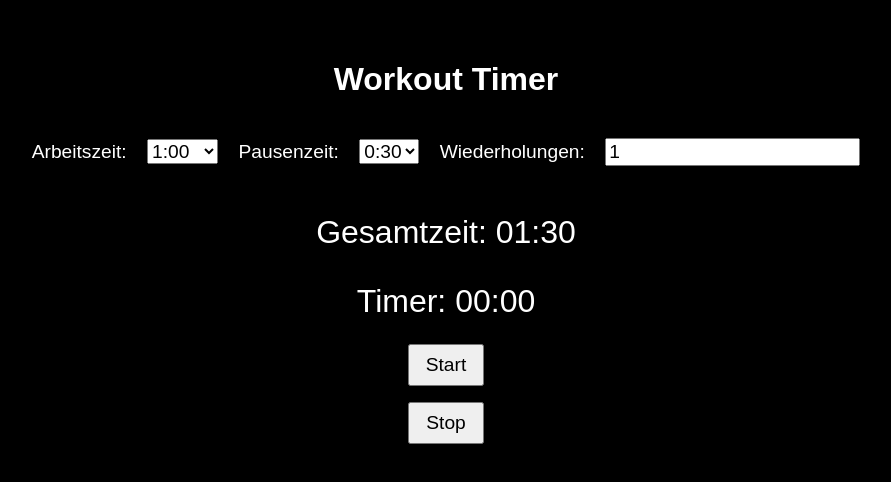
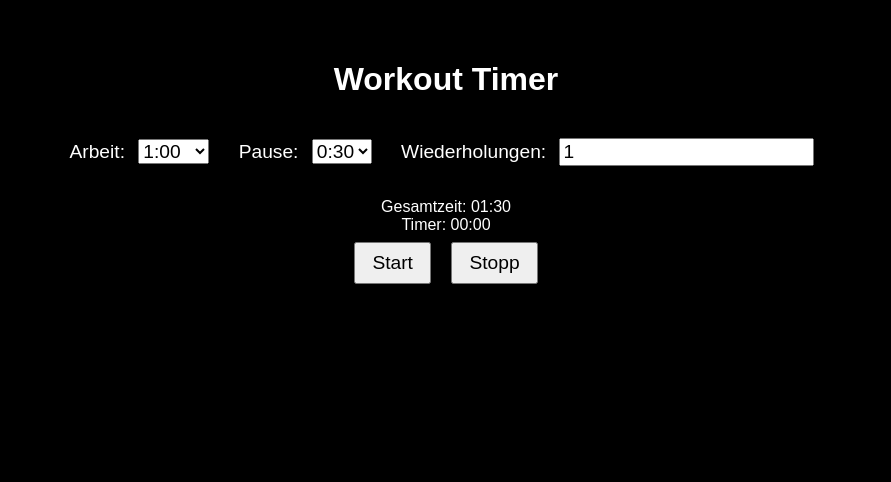
Before and after one commit to Bassoni-Cloud/Workout, a plain HTML site: page index.html in a window 1280 px wide. Shown: the whole page, without its empty margins (194-1085 px from the left). Drawn offline with Linux system fonts and the light colour scheme.

Commit message:
Add files via upload

```diff
--- a/index.html
+++ b/index.html
@@ -1,27 +1,38 @@
 <!DOCTYPE html>
 <html lang="de">
 <head>
-  <meta charset="UTF-8">
-  <meta name="viewport" content="width=device-width, initial-scale=1.0">
+  <meta charset="UTF-8" />
+  <meta name="viewport" content="width=device-width, initial-scale=1.0"/>
   <title>Workout Timer</title>
-  <link rel="stylesheet" href="style.css">
+  <link rel="stylesheet" href="style.css" />
 </head>
 <body>
   <h1>Workout Timer</h1>
+
   <div class="controls">
-    <label for="work-time">Arbeitszeit:</label>
-    <select id="work-time"></select>
-    <label for="rest-time">Pausenzeit:</label>
-    <select id="rest-time"></select>
-    <label for="rounds">Wiederholungen:</label>
-    <input type="number" id="rounds" min="1" value="1">
+    <label>
+      Arbeit:
+      <select id="work-time"></select>
+    </label>
+
+    <label>
+      Pause:
+      <select id="rest-time"></select>
+    </label>
+
+    <label>
+      Wiederholungen:
+      <input type="number" id="rounds" min="1" value="1" />
+    </label>
   </div>
 
-  <div class="time-display" id="total-time">Gesamtzeit: 00:00</div>
-  <div class="time-display" id="countdown">Timer: 00:00</div>
+  <div id="total-time">Gesamtzeit: 00:00</div>
+  <div id="countdown">Timer: 00:00</div>
 
-  <button onclick="startTimer()">Start</button>
-  <button onclick="stopTimer()">Stop</button>
+  <div class="buttons">
+    <button onclick="startTimer()">Start</button>
+    <button onclick="stopTimer()">Stopp</button>
+  </div>
 
   <script src="script.js"></script>
 </body>
--- a/script.js
+++ b/script.js
@@ -60,8 +60,8 @@ function beep(frequency, duration) {
 
 function tripleBeep() {
   beep(1200, 1000);
-  setTimeout(() => beep(1200, 2000), 2200);
-  setTimeout(() => beep(1200, 2000), 4400);
+  setTimeout(() => beep(1200, 1000), 2200);
+  setTimeout(() => beep(1200, 1000), 4400);
 }
 
 function startTimer() {
```
